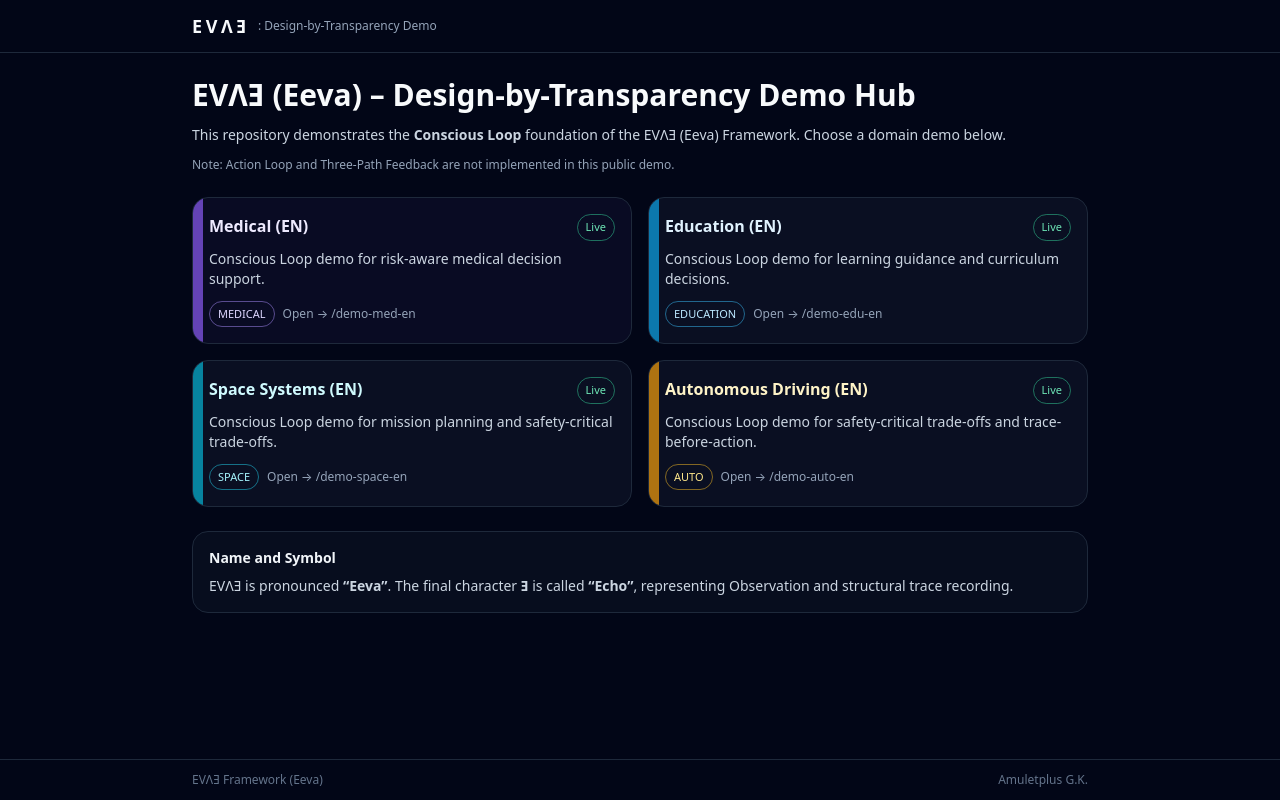
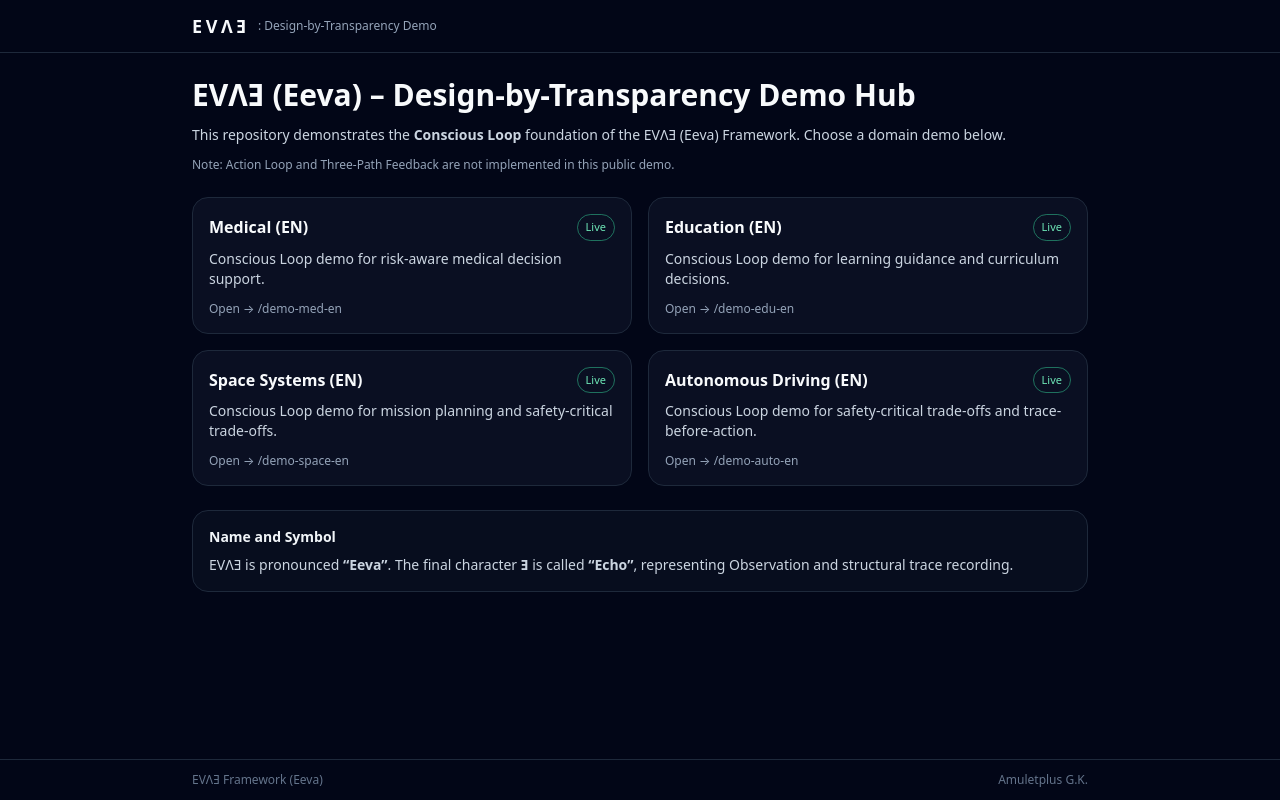
Before and after one commit to HIROYOKOKI/evae-design-by-transparency-demo, a Next.js app: page /demo in a window 1280 px wide. Built offline with nearby package versions, Linux system fonts and the light colour scheme.

Commit message:
Update page.tsx

```diff
--- a/app/demo/page.tsx
+++ b/app/demo/page.tsx
@@ -1,90 +1,33 @@
 // app/demo/page.tsx
 "use client";
 
-type Demo = {
-  title: string;
-  desc: string;
-  href: string;
-  status: "Live" | "Coming soon";
-  domain: "medical" | "education" | "space" | "auto";
-};
-
-const DOMAIN_STYLE: Record<
-  Demo["domain"],
-  {
-    chipBorder: string;
-    chipText: string;
-    leftBar: string;
-    titleText: string;
-    glow: string;
-    tintBg: string;
-  }
-> = {
-  medical: {
-    chipBorder: "border-violet-400/50",
-    chipText: "text-violet-200",
-    leftBar: "bg-violet-500/70",
-    titleText: "text-violet-100",
-    glow: "hover:shadow-[0_0_0_1px_rgba(167,139,250,0.35),0_0_28px_rgba(167,139,250,0.18)]",
-    tintBg: "bg-violet-500/5",
-  },
-  education: {
-    chipBorder: "border-sky-400/50",
-    chipText: "text-sky-200",
-    leftBar: "bg-sky-500/70",
-    titleText: "text-sky-100",
-    glow: "hover:shadow-[0_0_0_1px_rgba(56,189,248,0.35),0_0_28px_rgba(56,189,248,0.18)]",
-    tintBg: "bg-sky-500/5",
-  },
-  space: {
-    chipBorder: "border-cyan-400/50",
-    chipText: "text-cyan-200",
-    leftBar: "bg-cyan-500/70",
-    titleText: "text-cyan-100",
-    glow: "hover:shadow-[0_0_0_1px_rgba(34,211,238,0.35),0_0_28px_rgba(34,211,238,0.18)]",
-    tintBg: "bg-cyan-500/5",
-  },
-  auto: {
-    chipBorder: "border-amber-400/50",
-    chipText: "text-amber-200",
-    leftBar: "bg-amber-500/70",
-    titleText: "text-amber-100",
-    glow: "hover:shadow-[0_0_0_1px_rgba(251,191,36,0.35),0_0_28px_rgba(251,191,36,0.18)]",
-    tintBg: "bg-amber-500/5",
-  },
-};
-
 export default function DemoHubPage() {
-  const demos: Demo[] = [
+  const demos = [
     {
       title: "Medical (EN)",
       desc: "Conscious Loop demo for risk-aware medical decision support.",
       href: "/demo-med-en",
       status: "Live",
-      domain: "medical",
     },
     {
       title: "Education (EN)",
       desc: "Conscious Loop demo for learning guidance and curriculum decisions.",
       href: "/demo-edu-en",
       status: "Live",
-      domain: "education",
     },
     {
       title: "Space Systems (EN)",
       desc: "Conscious Loop demo for mission planning and safety-critical trade-offs.",
       href: "/demo-space-en",
       status: "Live",
-      domain: "space",
     },
     {
       title: "Autonomous Driving (EN)",
       desc: "Conscious Loop demo for safety-critical trade-offs and trace-before-action.",
       href: "/demo-auto-en",
       status: "Live",
-      domain: "auto",
     },
-  ];
+  ] as const;
 
   return (
     <div className="space-y-6">
@@ -102,34 +45,18 @@ export default function DemoHubPage() {
       </section>
 
       <section className="grid gap-4 md:grid-cols-2">
-        {demos.map((d) => {
-          const s = DOMAIN_STYLE[d.domain];
-          const isLive = d.status === "Live";
-          return (
+        {demos.map((d) => (
           <a
             key={d.href}
             href={d.href}
-              className={
-                "group relative block overflow-hidden rounded-2xl border border-slate-800 " +
-                "bg-slate-900/60 " +
-                s.tintBg +
-                " p-4 transition hover:bg-slate-900/80 " +
-                s.glow
-              }
-              aria-label={`Open demo: ${d.title}`}
+            className="block rounded-2xl border border-slate-800 bg-slate-900/60 p-4 hover:bg-slate-900/80 transition"
           >
-              <div className={"absolute left-0 top-0 z-10 h-full w-[10px] " + s.leftBar} />
-
-              <div className="pointer-events-none absolute inset-0 opacity-0 transition-opacity group-hover:opacity-100">
-                <div className="absolute -top-24 left-1/2 h-48 w-[520px] -translate-x-1/2 rounded-full bg-white/5 blur-3xl" />
-              </div>
-
-              <div className="flex items-start justify-between gap-3">
-                <h2 className={"text-base font-semibold " + s.titleText}>{d.title}</h2>
+            <div className="flex items-center justify-between gap-3">
+              <h2 className="text-base font-semibold text-slate-50">{d.title}</h2>
               <span
                 className={
                   "text-[11px] px-2 py-1 rounded-full border " +
-                    (isLive
+                  (d.status === "Live"
                     ? "border-emerald-400/50 text-emerald-300"
                     : "border-slate-600 text-slate-300")
                 }
@@ -137,22 +64,10 @@ export default function DemoHubPage() {
                 {d.status}
               </span>
             </div>
-
             <p className="mt-2 text-sm text-slate-300">{d.desc}</p>
-
-              <div className="mt-3 flex items-center gap-2">
-                <span
-                  className={
-                    "text-[11px] px-2 py-1 rounded-full border " + s.chipBorder + " " + s.chipText
-                  }
-                >
-                  {d.domain.toUpperCase()}
-                </span>
-                <p className="text-xs text-slate-400">Open → {d.href}</p>
-              </div>
+            <p className="mt-3 text-xs text-slate-400">Open → {d.href}</p>
           </a>
-          );
-        })}
+        ))}
       </section>
 
       <section className="rounded-2xl border border-slate-800 bg-slate-900/40 p-4">
```
Lines whose indentation alone changed are shown as unchanged.
